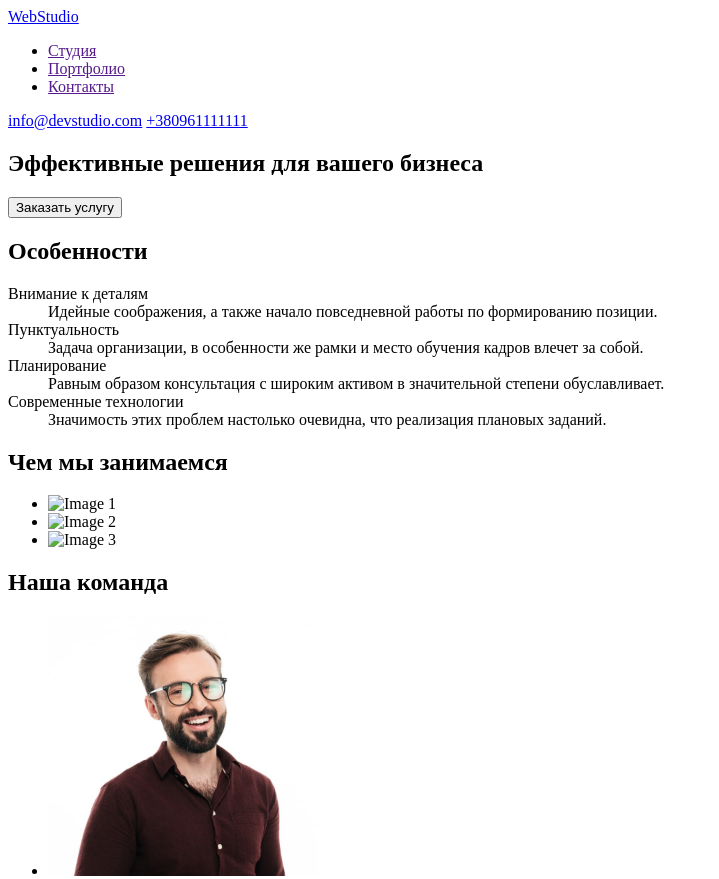
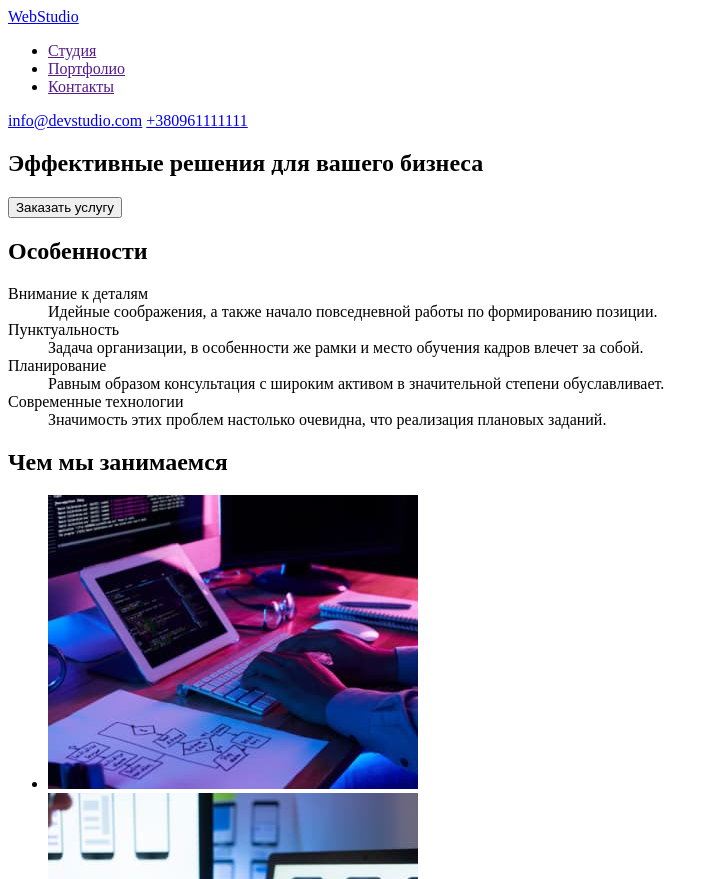
Before and after one commit to lyukhymchak/goit-markup-hw-01, a plain HTML site: page index.html in a window 1280 px wide. Shown: the top 879 px of the page, without its empty margins (0-719 px from the left). Drawn offline with Linux system fonts and the light colour scheme.

Commit message:
Update index.html
fixed location of some images

```diff
--- a/index.html
+++ b/index.html
@@ -47,9 +47,9 @@
       <section>
         <h2>Чем мы занимаемся</h2>
         <ul>
-          <li><img src="./images/job1.jpg" alt="Image 1" width="370" height="294" /></li>
-          <li><img src="./images/job2.jpg" alt="Image 2" width="370" height="294" /></li>
-          <li><img src="./images/job3.jpg" alt="Image 3" width="370" height="294" /></li>
+          <li><img src="./images/job/job1.jpg" alt="Image 1" width="370" height="294" /></li>
+          <li><img src="./images/job/job2.jpg" alt="Image 2" width="370" height="294" /></li>
+          <li><img src="./images/job/job3.jpg" alt="Image 3" width="370" height="294" /></li>
         </ul>
       </section>
 
```
